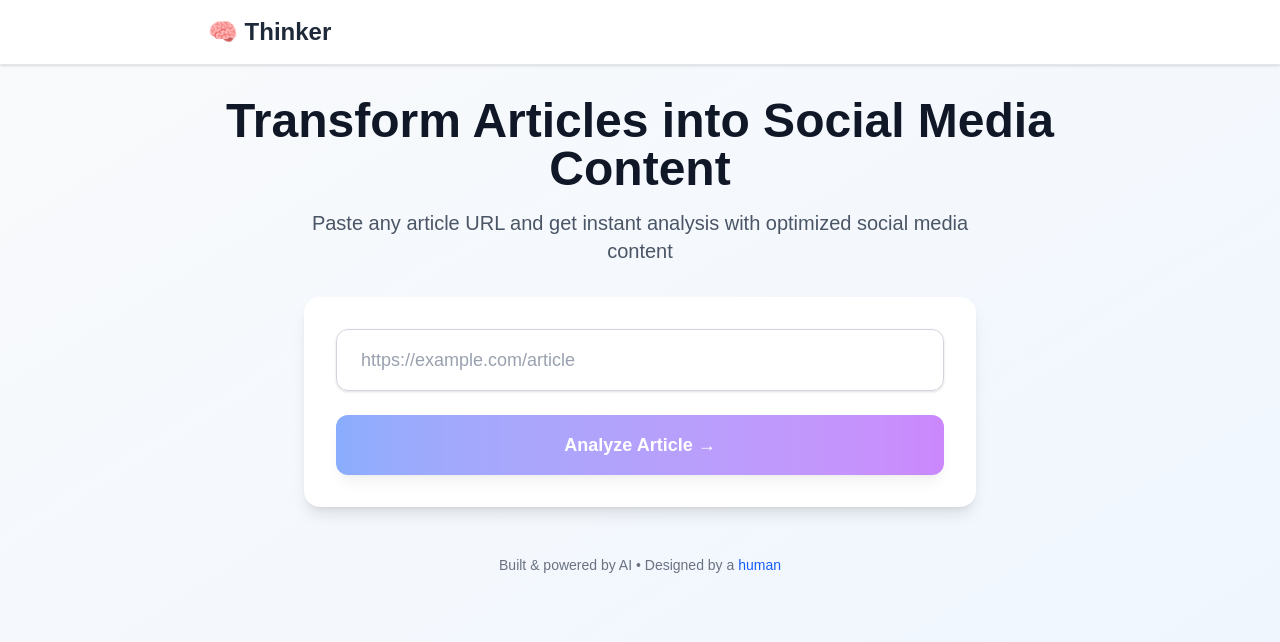
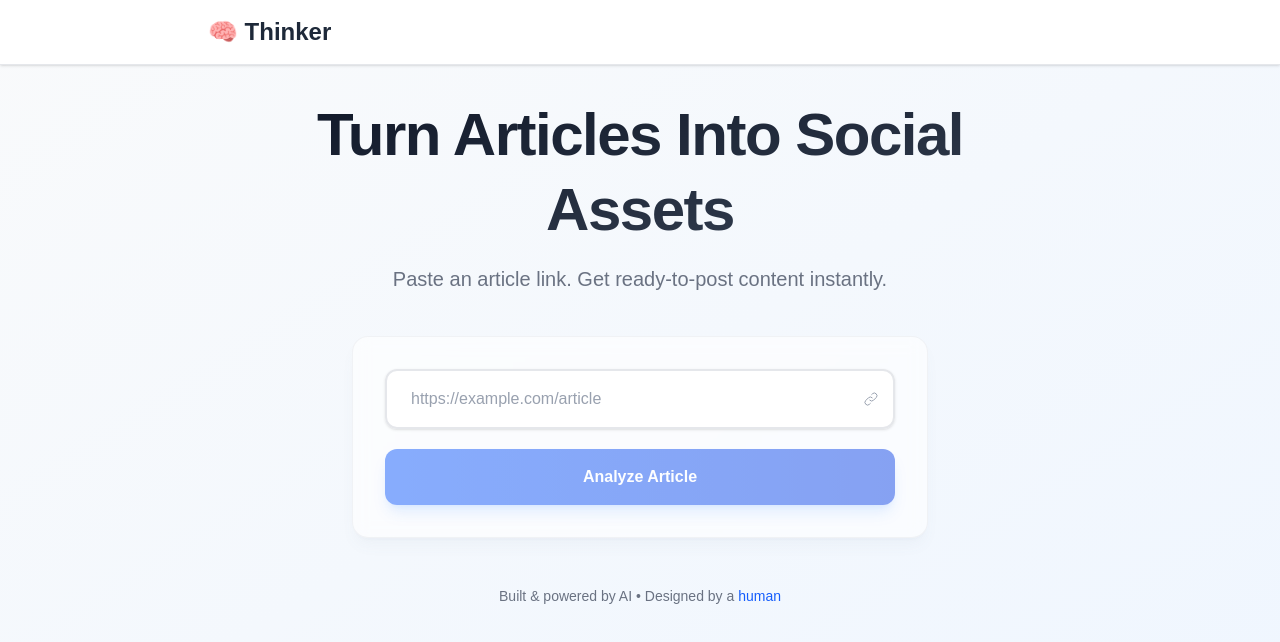
Before and after one commit to slavayosome/thinker, a Next.js app: page / in a window 1280 px wide. Shown: the top 642 px of the page. Built offline with nearby package versions, Linux system fonts and the light colour scheme.

Commit message:
feat: revamp homepage layout and enhance user interaction with improved URL input design and loading states for a more engaging experience

```diff
--- a/src/app/page.tsx
+++ b/src/app/page.tsx
@@ -736,16 +736,81 @@ export default function Home() {
 
       <main className="max-w-4xl mx-auto py-6 sm:py-8 px-3 sm:px-4">
         {/* Header */}
-        <div className="text-center mb-6 sm:mb-8 animate-fadeInUp">
+        <div className="text-center mb-10 sm:mb-12 animate-fadeInUp">
           {!article ? (
-            <>
-              <h1 className="text-3xl sm:text-4xl md:text-5xl font-bold text-gray-900 mb-4">
-                Transform Articles into Social Media Content
-              </h1>
-              <h2 className="text-lg sm:text-xl text-gray-600 mb-8 max-w-2xl mx-auto">
-                Paste any article URL and get instant analysis with optimized social media content
-              </h2>
-            </>
+            <div className="max-w-2xl mx-auto">
+              <div className="mb-10">
+                <h1 className="text-4xl sm:text-5xl md:text-6xl font-bold bg-gradient-to-br from-gray-900 to-gray-700 bg-clip-text text-transparent mb-4 leading-tight tracking-tight">
+                  Turn Articles Into Social Assets
+                </h1>
+                <p className="text-lg sm:text-xl text-gray-500 leading-relaxed font-light">
+                  Paste an article link. Get ready-to-post content instantly.
+                </p>
+              </div>
+
+              {/* URL Input Step */}
+              {currentStep === 'urlInput' && (
+                <div className="max-w-xl mx-auto">
+                  <div className="bg-white/60 backdrop-blur-sm rounded-2xl border border-gray-200/50 p-6 sm:p-8 shadow-lg shadow-gray-500/5">
+                    <form onSubmit={handleSubmit} className="space-y-5">
+                      <div className="relative">
+                        <input
+                          type="url"
+                          id="url"
+                          value={editingUrl}
+                          onChange={(e) => setEditingUrl(e.target.value)}
+                          placeholder="https://example.com/article"
+                          className="w-full px-6 py-4 text-base border-2 border-gray-200 rounded-xl focus:ring-3 focus:ring-blue-500/10 focus:border-blue-500 text-gray-900 placeholder-gray-400 bg-white/80 backdrop-blur-sm shadow-sm transition-all duration-300 hover:border-gray-300"
+                          required
+                          disabled={loading}
+                        />
+                        <div className="absolute right-4 top-1/2 transform -translate-y-1/2">
+                          <svg className="w-4 h-4 text-gray-400" fill="none" stroke="currentColor" viewBox="0 0 24 24">
+                            <path strokeLinecap="round" strokeLinejoin="round" strokeWidth={1.5} d="M13.828 10.172a4 4 0 00-5.656 0l-4 4a4 4 0 105.656 5.656l1.102-1.101m-.758-4.899a4 4 0 005.656 0l4-4a4 4 0 00-5.656-5.656l-1.1 1.1" />
+                          </svg>
+                        </div>
+                      </div>
+
+                      <button
+                        type="submit"
+                        disabled={loading || !editingUrl.trim()}
+                        className="w-full bg-gradient-to-r from-blue-600 to-blue-700 text-white py-4 px-6 rounded-xl hover:from-blue-700 hover:to-blue-800 transition-all duration-300 disabled:opacity-50 disabled:cursor-not-allowed font-semibold shadow-lg shadow-blue-500/25 hover:shadow-xl hover:shadow-blue-500/30 transform hover:-translate-y-0.5"
+                      >
+                        {loading ? (
+                          <div className="flex items-center justify-center">
+                            <svg className="animate-spin -ml-1 mr-3 h-4 w-4 text-white" xmlns="http://www.w3.org/2000/svg" fill="none" viewBox="0 0 24 24">
+                              <circle className="opacity-25" cx="12" cy="12" r="10" stroke="currentColor" strokeWidth="4"></circle>
+                              <path className="opacity-75" fill="currentColor" d="M4 12a8 8 0 018-8V0C5.373 0 0 5.373 0 12h4zm2 5.291A7.962 7.962 0 014 12H0c0 3.042 1.135 5.824 3 7.938l3-2.647z"></path>
+                            </svg>
+                            Analyzing...
+                          </div>
+                        ) : (
+                          'Analyze Article'
+                        )}
+                      </button>
+                    </form>
+
+                    {/* Subtle feature indicators */}
+                    {/* <div className="mt-5 pt-4 border-t border-gray-200/50">
+                      <div className="flex justify-center items-center gap-6 text-xs text-gray-400">
+                        <div className="flex items-center gap-1.5">
+                          <div className="w-1 h-1 bg-emerald-400 rounded-full"></div>
+                          <span>AI-Powered</span>
+                        </div>
+                        <div className="flex items-center gap-1.5">
+                          <div className="w-1 h-1 bg-blue-400 rounded-full"></div>
+                          <span>Multi-Platform</span>
+                        </div>
+                        <div className="flex items-center gap-1.5">
+                          <div className="w-1 h-1 bg-purple-400 rounded-full"></div>
+                          <span>Instant</span>
+                        </div>
+                      </div>
+                    </div> */}
+                  </div>
+                </div>
+              )}
+            </div>
           ) : (
             <>
               <h1 className="text-2xl sm:text-3xl md:text-4xl font-bold text-gray-800 mb-2">
@@ -765,10 +830,10 @@ export default function Home() {
 
         {/* Loading States */}
         {loading && (
-          <div className="flex flex-col items-center py-8">
-            <div className="relative w-16 h-16 mb-4">
-              <div className="absolute inset-0 border-4 border-blue-200 rounded-full"></div>
-              <div className="absolute inset-0 border-4 border-transparent border-t-blue-600 rounded-full animate-spin"></div>
+          <div className="flex flex-col items-center py-10">
+            <div className="relative w-12 h-12 mb-6">
+              <div className="absolute inset-0 border-3 border-gray-100 rounded-full"></div>
+              <div className="absolute inset-0 border-3 border-transparent border-t-blue-600 rounded-full animate-spin"></div>
             </div>
             <div className="text-center">
               <h3 className="text-lg font-semibold text-gray-800 mb-2">
@@ -776,7 +841,7 @@ export default function Home() {
                 {currentStep === 'analysis' && 'Analyzing Content...'}
                 {currentStep === 'generating' && 'Generating Content...'}
               </h3>
-              <p className="text-gray-600">
+              <p className="text-gray-500 max-w-sm mx-auto text-sm">
                 {currentStep === 'fetching' && 'Reading and parsing the article content'}
                 {currentStep === 'analysis' && 'Extracting key insights and themes'}
                 {currentStep === 'generating' && 'Creating content based on your preferences'}
@@ -889,36 +954,6 @@ export default function Home() {
           </div>
         )}
 
-        {/* URL Input Step */}
-        {currentStep === 'urlInput' && (
-          <div className="max-w-2xl mx-auto">
-            <div className="bg-white rounded-2xl shadow-lg p-8 animate-fadeInUp">
-              <form onSubmit={handleSubmit} className="space-y-6">
-                <div>
-                  <input
-                    type="url"
-                    id="url"
-                    value={editingUrl}
-                    onChange={(e) => setEditingUrl(e.target.value)}
-                    placeholder="https://example.com/article"
-                    className="w-full px-6 py-4 text-lg border border-gray-300 rounded-xl focus:ring-2 focus:ring-blue-500 focus:border-transparent text-gray-900 placeholder-gray-400 shadow-sm"
-                    required
-                    disabled={loading}
-                  />
-                </div>
-
-                <button
-                  type="submit"
-                  disabled={loading || !editingUrl.trim()}
-                  className="w-full bg-gradient-to-r from-blue-600 to-purple-600 text-white py-4 px-8 rounded-xl hover:from-blue-700 hover:to-purple-700 transition-all duration-200 disabled:opacity-50 disabled:cursor-not-allowed font-semibold text-lg shadow-lg"
-                >
-                  {loading ? 'Analyzing...' : 'Analyze Article →'}
-                </button>
-              </form>
-            </div>
-          </div>
-        )}
-
         {/* Results Display */}
         {generatedContent && article && analysis && (
           <div className="space-y-6">
```
Also changed, not shown: 1 other file (tests, documents, lock files or other folders).
